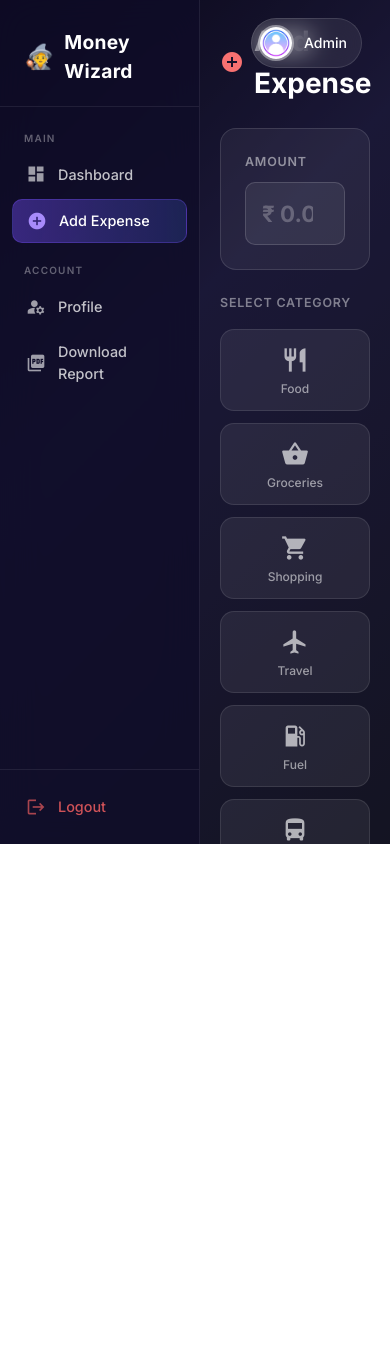
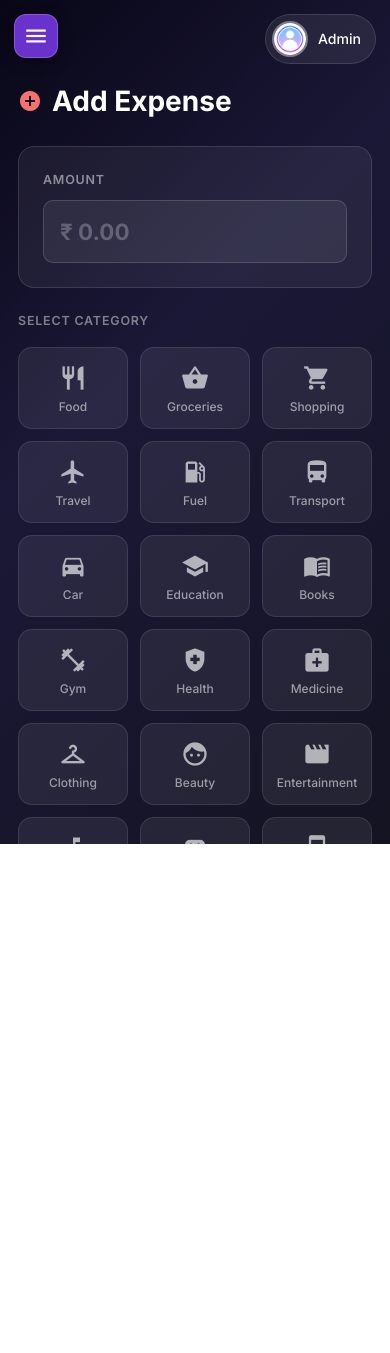
Before and after one commit to lakshmi-klp/money-wizard-tracker, a Flask app: page /add in a window 390 px wide. Shown: the top 1353 px of the page. Run offline with Flask 3, Linux system fonts and the light colour scheme; a user stored in the database is signed in.

Commit message:
Improve sidebar navigation to be collapsible on mobile devices
Add a hamburger menu button and overlay to the sidebar, allowing it to be toggled open and closed on mobile screens.

Replit-Commit-Author: Agent
Replit-Commit-Session-Id: 1b060ff6-5e17-4e9b-98b3-a80d6ab0b083
Replit-Commit-Checkpoint-Type: full_checkpoint
Replit-Commit-Event-Id: ae3f086e-218f-485a-94ca-8ed3fe145b49
Replit-Commit-Screenshot-Url: https://storage.googleapis.com/screenshot-production-us-central1/13f39267-ad43-4633-b54c-25803040576f/1b060ff6-5e17-4e9b-98b3-a80d6ab0b083/h8BncYX
Replit-Helium-Checkpoint-Created: true

```diff
--- a/templates/base.html
+++ b/templates/base.html
@@ -254,10 +254,66 @@
             gap: 10px;
         }
 
+        /* ── HAMBURGER BUTTON ── */
+        .hamburger {
+            display: none;
+            position: fixed;
+            top: 14px;
+            left: 14px;
+            z-index: 200;
+            background: rgba(124, 58, 237, 0.85);
+            backdrop-filter: blur(10px);
+            border: 1px solid rgba(255,255,255,0.2);
+            border-radius: 12px;
+            width: 44px;
+            height: 44px;
+            cursor: pointer;
+            align-items: center;
+            justify-content: center;
+            box-shadow: 0 4px 15px rgba(0,0,0,0.3);
+        }
+
+        .hamburger .material-icons {
+            color: #fff;
+            font-size: 26px;
+        }
+
+        /* ── SIDEBAR MOBILE OVERLAY ── */
+        .sidebar-overlay {
+            display: none;
+            position: fixed;
+            inset: 0;
+            background: rgba(0,0,0,0.55);
+            z-index: 9;
+            backdrop-filter: blur(2px);
+        }
+
+        .sidebar-overlay.active { display: block; }
+
         /* ── RESPONSIVE ── */
         @media (max-width: 768px) {
-            .sidebar { width: 200px; }
-            .main-content { margin-left: 200px; padding: 20px; }
+            .hamburger { display: flex; }
+
+            .sidebar {
+                width: 260px;
+                transform: translateX(-100%);
+                transition: transform 0.3s cubic-bezier(0.4,0,0.2,1);
+                z-index: 100;
+            }
+
+            .sidebar.open {
+                transform: translateX(0);
+            }
+
+            .main-content {
+                margin-left: 0 !important;
+                padding: 80px 18px 24px;
+            }
+
+            .top-profile {
+                top: 14px;
+                right: 14px;
+            }
         }
     </style>
 </head>
@@ -275,8 +331,16 @@
 <div class="overlay"></div>
 
 {% if current_user.is_authenticated %}
+<!-- HAMBURGER BUTTON (mobile only) -->
+<button class="hamburger" id="hamburgerBtn" onclick="toggleSidebar()">
+    <span class="material-icons" id="hamburgerIcon">menu</span>
+</button>
+
+<!-- SIDEBAR OVERLAY (mobile) -->
+<div class="sidebar-overlay" id="sidebarOverlay" onclick="closeSidebar()"></div>
+
 <!-- SIDEBAR -->
-<div class="sidebar">
+<div class="sidebar" id="mainSidebar">
     <div class="sidebar-brand">
         <span class="brand-icon">🧙</span>
         Money Wizard
@@ -468,6 +532,43 @@ document.addEventListener("DOMContentLoaded", function () {
 </script>
 
 <script>
+function toggleSidebar() {
+    const sidebar = document.getElementById('mainSidebar');
+    const overlay = document.getElementById('sidebarOverlay');
+    const icon = document.getElementById('hamburgerIcon');
+    const isOpen = sidebar.classList.contains('open');
+    if (isOpen) {
+        closeSidebar();
+    } else {
+        sidebar.classList.add('open');
+        overlay.classList.add('active');
+        icon.textContent = 'close';
+        document.body.style.overflow = 'hidden';
+    }
+}
+
+function closeSidebar() {
+    const sidebar = document.getElementById('mainSidebar');
+    const overlay = document.getElementById('sidebarOverlay');
+    const icon = document.getElementById('hamburgerIcon');
+    if (sidebar) sidebar.classList.remove('open');
+    if (overlay) overlay.classList.remove('active');
+    if (icon) icon.textContent = 'menu';
+    document.body.style.overflow = '';
+}
+
+// Close sidebar when a nav link is tapped on mobile
+document.addEventListener('DOMContentLoaded', function() {
+    const sidebarLinks = document.querySelectorAll('.sidebar a');
+    sidebarLinks.forEach(link => {
+        link.addEventListener('click', function() {
+            if (window.innerWidth <= 768) closeSidebar();
+        });
+    });
+});
+</script>
+
+<script>
 if ('serviceWorker' in navigator) {
     window.addEventListener('load', () => {
         navigator.serviceWorker.register('/sw.js')
```
Also changed, not shown: attached_assets/WhatsApp_Image_2026-03-15_at_12.25.52_PM_1773557791266.jpeg (added).
